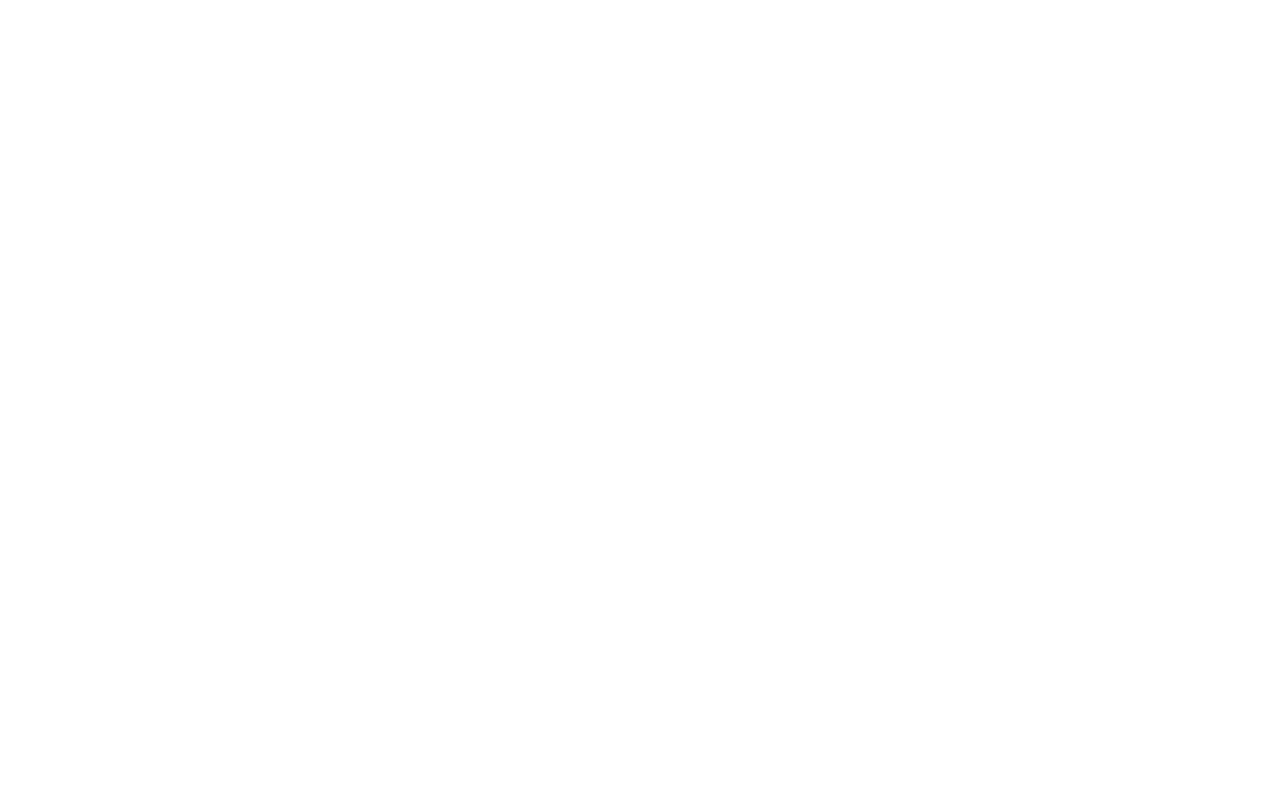
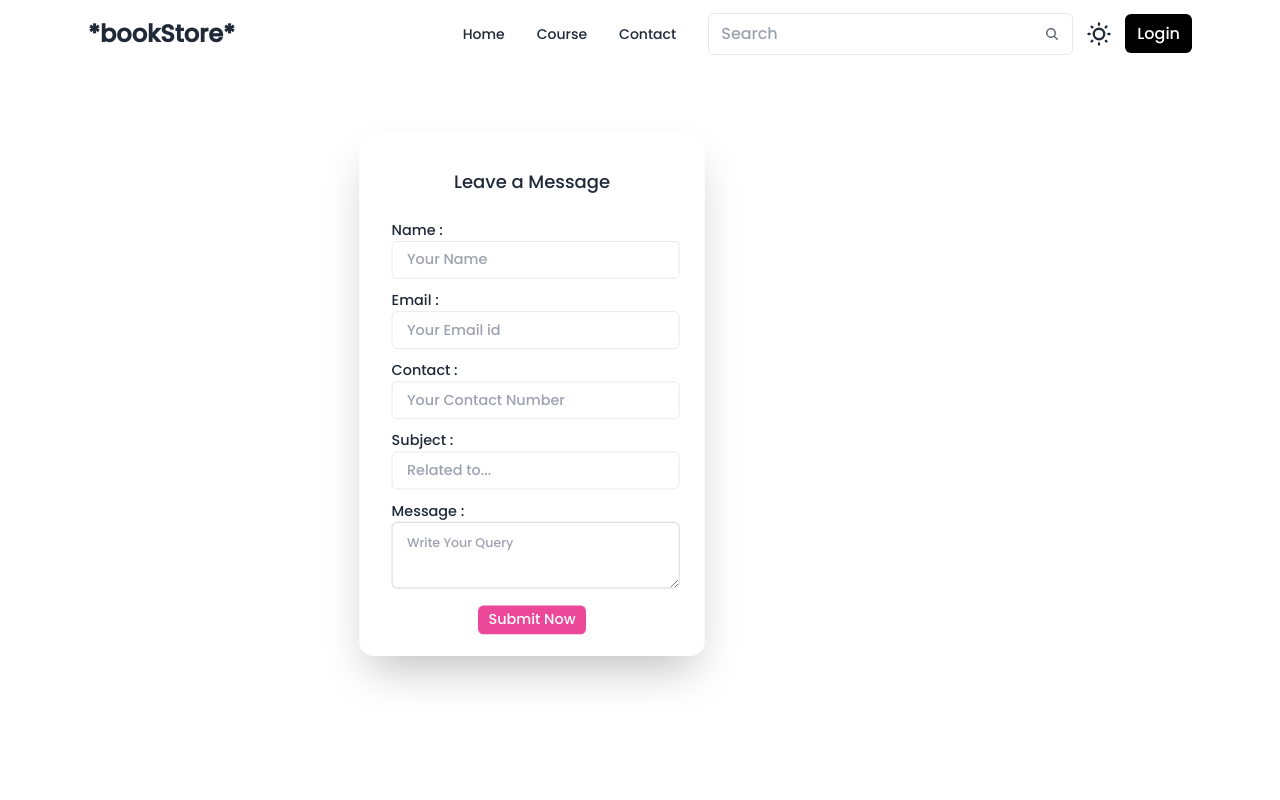
Before and after one commit to shashikant021/BookStoreFrontend, a React (Vite) app: page /contact in a window 1280 px wide. Before the commit this address had no page. Shown: the top 800 px of the page. Built offline with nearby package versions, Linux system fonts and the light colour scheme.

Commit message:
contact ui design done

```diff
--- a/src/App.jsx
+++ b/src/App.jsx
@@ -5,6 +5,7 @@ import Courses from "./courses/Courses";
 import Signup from "./components/Signup";
 import toast, { Toaster } from 'react-hot-toast';
 import { useAuth } from "./context/AuthProvider";
+import Contacts from "./contact/Contacts";
 
 function App() {
 
@@ -27,6 +28,7 @@ function App() {
           <Route path="/" element={<Home />} />
           <Route path="/course" element={<ProtectedRoute>  <Courses /> </ProtectedRoute>} />
           <Route path="/signup" element={<Signup />} />
+          <Route path="/contact" element={<Contacts />} />
         </Routes>
         <Toaster />
       </div>
--- /dev/null
+++ b/src/components/Contact.jsx
@@ -0,0 +1,49 @@
+import React from 'react'
+
+function Contact() {
+    return (
+        <>
+            <div className='flex  items-center justify-center dark:bg-slate-800 dark:text-white  '>
+                <div className='w-[600px]'>
+                    <form className=' modal-box w-96 dark:bg-slate-700 dark:text-white'>
+                        <h1 className='text-center text-xl p-4'>Leave a Message</h1>
+                        <div className='m-3'>
+                            <label>Name :</label>
+                            <input type="text" placeholder="Your Name"
+                                className="w-80 px-4 py-2 border outline-none  rounded-md dark:bg-slate-700 dark:text-white" />
+                        </div>
+                        <div className='m-3'>
+                            <label>Email :</label>
+                            <input type="email" placeholder="Your Email id"
+                                className="w-80 px-4 py-2 border outline-none rounded-md dark:bg-slate-700 dark:text-white" />
+                        </div>
+                        <div className='m-3'>
+                            <label>Contact :</label>
+                            <input type="number" placeholder="Your Contact Number"
+                                className="w-80 px-4 py-2 border outline-none rounded-md dark:bg-slate-700 dark:text-white" />
+                        </div>
+                        <div className='m-3'>
+                            <label>Subject :</label>
+                            <input type="text" placeholder="Related to..."
+                                className="w-80 px-4 py-2 border outline-none  rounded-md dark:bg-slate-700 dark:text-white" />
+                        </div>
+                        <div className='m-3'>
+                            <label>Message :</label>
+                            <textarea
+                                className="textarea textarea-bordered w-80 px-4 py-2 border outline-none  rounded-md dark:bg-slate-700 dark:text-white "
+                                placeholder="Write Your Query"></textarea>
+                        </div>
+                        <div className='text-center'>
+                            <button className=" bg-pink-500 text-white rounded-md px-3 py-1 hover:bg-pink-700 duration-200">
+                                Submit Now
+                            </button>
+                        </div>
+
+                    </form>
+                </div>
+            </div>
+        </>
+    )
+}
+
+export default Contact
--- a/src/components/Footer.jsx
+++ b/src/components/Footer.jsx
@@ -7,7 +7,7 @@ function Footer() {
       <footer className="footer footer-center p-10 text-base-content rounded dark:bg-slate-800 dark:text-white">
         <nav className="grid grid-flow-col gap-4">
           <a className="link link-hover">About us</a>
-          <a className="link link-hover">Contact</a>
+          <a href="/contact" className="link link-hover">Contact</a>
           <a className="link link-hover">Jobs</a>
           <a className="link link-hover">Press kit</a>
         </nav>
--- a/src/components/Navbar.jsx
+++ b/src/components/Navbar.jsx
@@ -47,7 +47,7 @@ function Navbar() {
         <a href="/course">Course</a>
       </li>
       <li>
-        <a>Contact</a>
+        <a href="/contact">Contact</a>
       </li>
     </>
   );
--- /dev/null
+++ b/src/contact/Contacts.jsx
@@ -0,0 +1,17 @@
+import React from "react";
+import Navbar from "../components/Navbar";
+import Footer from "../components/Footer";
+import Contact from "../components/Contact";
+function Contacts() {
+  return (
+    <>
+      <Navbar />
+      <div className=" min-h-screen mt-16 pt-10">
+        <Contact />
+      </div>
+      <Footer />
+    </>
+  );
+}
+
+export default Contacts;
```
